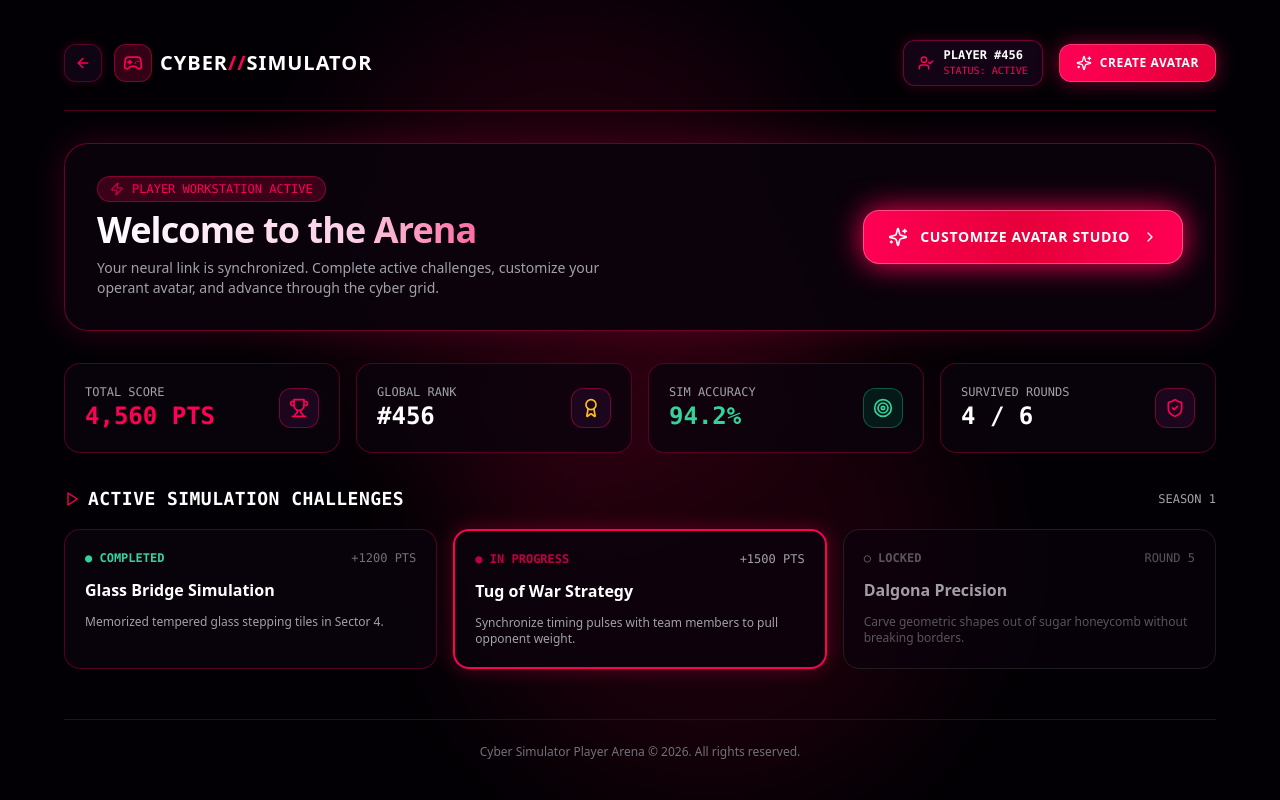
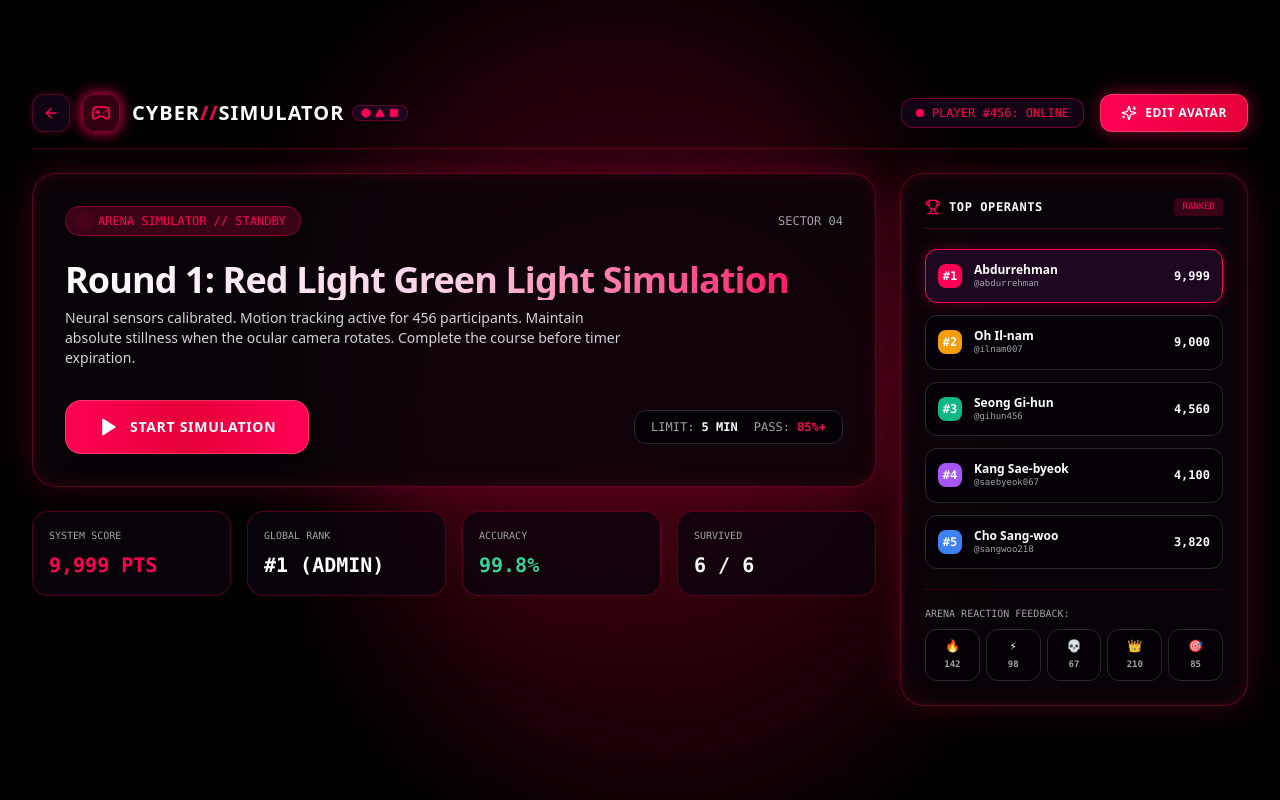
Before and after one commit to muhammadrehan589/CYBER-EMULATOR, a Next.js app: page /dashboard in a window 1280 px wide. Built offline with nearby package versions, Linux system fonts and the light colour scheme.

Commit message:
Restored high-fidelity Squid Game styling to Dashboard

```diff
--- a/src/app/dashboard/page.tsx
+++ b/src/app/dashboard/page.tsx
@@ -1,7 +1,8 @@
 'use client';
 
-import React from 'react';
+import React, { useState } from 'react';
 import Link from 'next/link';
+import { motion } from 'framer-motion';
 import {
   Gamepad2,
   ArrowLeft,
@@ -13,20 +14,60 @@ import {
   Sparkles,
   Target,
   Award,
-  ChevronRight
+  ChevronRight,
+  Circle,
+  Triangle,
+  Square,
+  Activity,
+  Flame
 } from 'lucide-react';
 
-export default function PlayerDashboard() {
+interface LeaderboardPlayer {
+  rank: number;
+  empId: string;
+  name: string;
+  username: string;
+  role: string;
+  score: number;
+  badgeColor: string;
+}
+
+const TOP_LEADERBOARD_PLAYERS: LeaderboardPlayer[] = [
+  { rank: 1, empId: 'EMP-001', name: 'Abdurrehman', username: 'abdurrehman', role: 'Admin', score: 9999, badgeColor: '#ff0055' },
+  { rank: 2, empId: 'EMP-007', name: 'Oh Il-nam', username: 'ilnam007', role: 'VIP', score: 9000, badgeColor: '#f59e0b' },
+  { rank: 3, empId: 'EMP-456', name: 'Seong Gi-hun', username: 'gihun456', role: 'Player', score: 4560, badgeColor: '#10b981' },
+  { rank: 4, empId: 'EMP-067', name: 'Kang Sae-byeok', username: 'saebyeok067', role: 'VIP', score: 4100, badgeColor: '#a855f7' },
+  { rank: 5, empId: 'EMP-218', name: 'Cho Sang-woo', username: 'sangwoo218', role: 'Player', score: 3820, badgeColor: '#3b82f6' },
+];
+
+export default function HighFidelityPlayerDashboard() {
+  // Reaction Emoji Counters State
+  const [reactions, setReactions] = useState<{ [key: string]: number }>({
+    '🔥': 142,
+    '⚡': 98,
+    '💀': 67,
+    '👑': 210,
+    '🎯': 85,
+  });
+
+  const handleEmojiClick = (emoji: string) => {
+    setReactions((prev) => ({
+      ...prev,
+      [emoji]: prev[emoji] + 1,
+    }));
+  };
+
   return (
-    <div className="min-h-screen bg-[#020005] text-white p-4 sm:p-6 lg:p-10 font-sans relative overflow-x-hidden flex flex-col justify-between">
-      {/* Background Glow Accents */}
-      <div className="absolute top-0 left-1/4 w-[500px] h-[500px] bg-[#ff0055]/10 rounded-full blur-3xl pointer-events-none z-0" />
-      <div className="absolute bottom-0 right-1/4 w-[500px] h-[500px] bg-[#e60039]/10 rounded-full blur-3xl pointer-events-none z-0" />
+    <div className="min-h-screen h-screen bg-black text-white p-4 sm:p-6 lg:p-8 font-sans relative overflow-x-hidden flex flex-col justify-between select-none">
+      {/* Background Ambient Glow Accents */}
+      <div className="absolute top-0 left-1/4 w-[600px] h-[600px] bg-[#ff0055]/15 rounded-full blur-3xl pointer-events-none z-0" />
+      <div className="absolute bottom-0 right-1/4 w-[600px] h-[600px] bg-[#e60039]/15 rounded-full blur-3xl pointer-events-none z-0" />
 
-      <div className="max-w-6xl w-full mx-auto space-y-8 relative z-10">
+      <div className="max-w-7xl w-full mx-auto space-y-6 relative z-10 my-auto">
 
-        {/* Top Header */}
-        <header className="flex flex-col sm:flex-row items-start sm:items-center justify-between gap-4 pb-6 border-b border-[#ff0055]/30">
+        {/* Navigation Bar */}
+        <header className="flex flex-col sm:flex-row items-start sm:items-center justify-between gap-4 pb-4 border-b border-[#ff0055]/30">
+          {/* Logo & Back Link */}
           <div className="flex items-center gap-3">
             <Link
               href="/"
@@ -35,157 +76,185 @@ export default function PlayerDashboard() {
             >
               <ArrowLeft className="w-4 h-4" />
             </Link>
-            <div className="flex items-center gap-2">
-              <div className="p-2 rounded-xl bg-[#ff0055]/20 border border-[#ff0055]/40 text-[#ff0055]">
+
+            <div className="flex items-center gap-3">
+              <div className="p-2 rounded-xl bg-[#ff0055]/20 border border-[#ff0055]/40 text-[#ff0055] shadow-[0_0_15px_#ff0055]">
                 <Gamepad2 className="w-5 h-5" />
               </div>
-              <span className="font-extrabold text-xl tracking-wider text-white">
-                CYBER<span className="text-[#ff0055]">//</span>SIMULATOR
-              </span>
+              <div className="flex items-center gap-2">
+                <span className="font-extrabold text-xl tracking-wider text-white">
+                  CYBER<span className="text-[#ff0055]">//</span>SIMULATOR
+                </span>
+                <div className="flex items-center gap-1 text-[#ff0055] px-2 py-0.5 rounded-full bg-[#1c061e] border border-[#ff0055]/30">
+                  <Circle className="w-2.5 h-2.5 fill-current" />
+                  <Triangle className="w-2.5 h-2.5 fill-current" />
+                  <Square className="w-2.5 h-2.5 fill-current" />
+                </div>
+              </div>
             </div>
           </div>
 
+          {/* Right Action Bar: Status & EDIT AVATAR Button */}
           <div className="flex items-center gap-4">
-            <div className="px-3.5 py-1.5 rounded-xl bg-[#120315] border border-[#ff0055]/40 flex items-center gap-2.5 shadow-[0_0_15px_rgba(255,0,85,0.2)]">
-              <UserCheck className="w-4 h-4 text-[#ff0055]" />
-              <div className="flex flex-col font-mono text-xs">
-                <span className="font-bold text-white">PLAYER #456</span>
-                <span className="text-[10px] text-[#ff0055]">STATUS: ACTIVE</span>
-              </div>
+            <div className="hidden sm:flex items-center gap-2 px-3.5 py-1.5 rounded-xl bg-[#120315] border border-[#ff0055]/40 font-mono text-xs text-[#ff0055]">
+              <span className="w-2 h-2 rounded-full bg-[#ff0055] animate-ping" />
+              <span>PLAYER #456: ONLINE</span>
             </div>
-            {/* Prominent CREATE AVATAR Button */}
+
+            {/* Glowing EDIT AVATAR Button */}
             <Link
               href="/avatar"
-              className="px-4 py-2.5 rounded-xl bg-gradient-to-r from-[#ff0055] to-[#e60039] hover:from-[#e60039] hover:to-[#ff0055] text-white text-xs font-bold uppercase tracking-wider flex items-center gap-2 shadow-[0_0_20px_rgba(255,0,85,0.5)] border border-white/20 transition-all active:scale-95"
+              className="px-5 py-2.5 rounded-xl bg-gradient-to-r from-[#ff0055] to-[#e60039] hover:from-[#e60039] hover:to-[#ff0055] text-white text-xs font-extrabold uppercase tracking-wider flex items-center gap-2 shadow-[0_0_20px_rgba(255,0,85,0.5)] border border-white/20 transition-all active:scale-95 cursor-pointer"
             >
-              <Sparkles className="w-4 h-4" />
-              Create Avatar
+              <Sparkles className="w-4 h-4 text-white" />
+              EDIT AVATAR
             </Link>
           </div>
         </header>
 
-        {/* Welcome Banner */}
-        <div className="p-6 sm:p-8 rounded-3xl bg-[#0a030d]/90 border border-[#ff0055]/40 backdrop-blur-xl shadow-[0_0_35px_rgba(255,0,85,0.2)] flex flex-col md:flex-row items-center justify-between gap-6 relative overflow-hidden">
-          <div className="space-y-2 text-center md:text-left z-10">
-            <div className="inline-flex items-center gap-2 px-3 py-1 rounded-full bg-[#ff0055]/20 border border-[#ff0055]/40 text-xs font-mono text-[#ff0055]">
-              <Zap className="w-3.5 h-3.5 animate-pulse" />
-              PLAYER WORKSTATION ACTIVE
+        {/* 70 / 30 SPLIT CONTENT LAYOUT */}
+        <div className="grid grid-cols-1 lg:grid-cols-10 gap-6 items-start">
+
+          {/* LEFT PANEL (70% WIDTH -> lg:col-span-7): Massive SYSTEM STANDBY Arena Card & Stats */}
+          <div className="lg:col-span-7 space-y-6">
+
+            {/* Massive Arena Card */}
+            <div className="squid-panel rounded-3xl p-6 sm:p-8 border border-[#ff0055]/40 backdrop-blur-xl shadow-[0_0_35px_rgba(255,0,85,0.25)] relative overflow-hidden space-y-6">
+
+              {/* Status Header Badge */}
+              <div className="flex items-center justify-between">
+                <div className="inline-flex items-center gap-2 px-3.5 py-1.5 rounded-full bg-[#ff0055]/20 border border-[#ff0055]/40 text-xs font-mono text-[#ff0055]">
+                  <span className="w-2.5 h-2.5 rounded-full bg-[#ff0055] animate-ping" />
+                  <span>ARENA SIMULATOR // STANDBY</span>
+                </div>
+                <span className="text-xs font-mono text-zinc-400">SECTOR 04</span>
+              </div>
+
+              {/* Title & Description */}
+              <div className="space-y-2">
+                <h1 className="text-3xl sm:text-4xl font-extrabold tracking-tight bg-clip-text text-transparent bg-gradient-to-r from-white via-pink-200 to-[#ff0055]">
+                  Round 1: Red Light Green Light Simulation
+                </h1>
+                <p className="text-xs sm:text-sm text-zinc-300 max-w-xl leading-relaxed">
+                  Neural sensors calibrated. Motion tracking active for 456 participants. Maintain absolute stillness when the ocular camera rotates. Complete the course before timer expiration.
+                </p>
+              </div>
+
+              {/* Action Button & Arena Info */}
+              <div className="pt-2 flex flex-col sm:flex-row items-stretch sm:items-center justify-between gap-4">
+                <button
+                  className="px-8 py-4 rounded-2xl bg-gradient-to-r from-[#ff0055] via-[#e60039] to-[#ff0055] hover:shadow-[0_0_30px_#ff0055] text-white font-extrabold text-sm uppercase tracking-wider flex items-center justify-center gap-3 shadow-lg border border-white/20 transition-all active:scale-95 cursor-pointer"
+                >
+                  <Play className="w-5 h-5 fill-current" />
+                  START SIMULATION
+                </button>
+
+                <div className="flex items-center gap-4 text-xs font-mono text-zinc-400 px-4 py-2 rounded-xl bg-[#050008] border border-zinc-800">
+                  <div>LIMIT: <span className="text-white font-bold">5 MIN</span></div>
+                  <div>PASS: <span className="text-[#ff0055] font-bold">85%+</span></div>
+                </div>
+              </div>
             </div>
-            <h1 className="text-3xl sm:text-4xl font-extrabold tracking-tight bg-clip-text text-transparent bg-gradient-to-r from-white via-pink-200 to-[#ff0055]">
-              Welcome to the Arena
-            </h1>
-            <p className="text-xs sm:text-sm text-zinc-400 max-w-lg">
-              Your neural link is synchronized. Complete active challenges, customize your operant avatar, and advance through the cyber grid.
-            </p>
-          </div>
 
-          {/* Large CTA Box */}
-          <div className="z-10 shrink-0">
-            <Link
-              href="/avatar"
-              className="px-6 py-4 rounded-2xl bg-gradient-to-r from-[#ff0055] via-[#e60039] to-[#ff0055] text-white font-bold text-sm tracking-wider uppercase flex items-center gap-3 shadow-[0_0_30px_#ff0055] hover:scale-105 transition-all border border-white/30"
-            >
-              <Sparkles className="w-5 h-5" />
-              CUSTOMIZE AVATAR STUDIO
-              <ChevronRight className="w-4 h-4" />
-            </Link>
-          </div>
-        </div>
+            {/* Quick Stats Grid (4 Cards) */}
+            <div className="grid grid-cols-2 sm:grid-cols-4 gap-4">
+              <div className="p-4 rounded-2xl bg-[#0a030d]/80 border border-[#ff0055]/30 backdrop-blur-md flex flex-col justify-between space-y-2">
+                <span className="text-[10px] font-mono text-zinc-400 uppercase">SYSTEM SCORE</span>
+                <span className="text-xl font-extrabold text-[#ff0055] font-mono">9,999 PTS</span>
+              </div>
 
-        {/* Stats Grid */}
-        <div className="grid grid-cols-1 sm:grid-cols-2 lg:grid-cols-4 gap-4">
-          <div className="p-5 rounded-2xl bg-[#0a030d]/80 border border-[#ff0055]/30 backdrop-blur-md flex items-center justify-between">
-            <div>
-              <span className="text-xs font-mono text-zinc-400 block uppercase">TOTAL SCORE</span>
-              <span className="text-2xl font-extrabold text-[#ff0055] font-mono">4,560 PTS</span>
-            </div>
-            <div className="w-10 h-10 rounded-xl bg-[#1c061e] border border-[#ff0055]/40 flex items-center justify-center text-[#ff0055]">
-              <Trophy className="w-5 h-5" />
+              <div className="p-4 rounded-2xl bg-[#0a030d]/80 border border-[#ff0055]/30 backdrop-blur-md flex flex-col justify-between space-y-2">
+                <span className="text-[10px] font-mono text-zinc-400 uppercase">GLOBAL RANK</span>
+                <span className="text-xl font-extrabold text-white font-mono">#1 (ADMIN)</span>
+              </div>
+
+              <div className="p-4 rounded-2xl bg-[#0a030d]/80 border border-[#ff0055]/30 backdrop-blur-md flex flex-col justify-between space-y-2">
+                <span className="text-[10px] font-mono text-zinc-400 uppercase">ACCURACY</span>
+                <span className="text-xl font-extrabold text-emerald-400 font-mono">99.8%</span>
+              </div>
+
+              <div className="p-4 rounded-2xl bg-[#0a030d]/80 border border-[#ff0055]/30 backdrop-blur-md flex flex-col justify-between space-y-2">
+                <span className="text-[10px] font-mono text-zinc-400 uppercase">SURVIVED</span>
+                <span className="text-xl font-extrabold text-white font-mono">6 / 6</span>
+              </div>
             </div>
           </div>
 
-          <div className="p-5 rounded-2xl bg-[#0a030d]/80 border border-[#ff0055]/30 backdrop-blur-md flex items-center justify-between">
-            <div>
-              <span className="text-xs font-mono text-zinc-400 block uppercase">GLOBAL RANK</span>
-              <span className="text-2xl font-extrabold text-white font-mono">#456</span>
-            </div>
-            <div className="w-10 h-10 rounded-xl bg-[#1c061e] border border-[#ff0055]/40 flex items-center justify-center text-amber-400">
-              <Award className="w-5 h-5" />
-            </div>
-          </div>
+          {/* RIGHT PANEL (30% WIDTH -> lg:col-span-3): Vertical Leaderboard Panel & Mock Reactions */}
+          <div className="lg:col-span-3 squid-panel rounded-3xl p-6 border border-[#ff0055]/40 backdrop-blur-xl shadow-[0_0_35px_rgba(255,0,85,0.25)] space-y-5">
 
-          <div className="p-5 rounded-2xl bg-[#0a030d]/80 border border-[#ff0055]/30 backdrop-blur-md flex items-center justify-between">
-            <div>
-              <span className="text-xs font-mono text-zinc-400 block uppercase">SIM ACCURACY</span>
-              <span className="text-2xl font-extrabold text-emerald-400 font-mono">94.2%</span>
-            </div>
-            <div className="w-10 h-10 rounded-xl bg-emerald-950/60 border border-emerald-500/40 flex items-center justify-center text-emerald-400">
-              <Target className="w-5 h-5" />
-            </div>
-          </div>
-
-          <div className="p-5 rounded-2xl bg-[#0a030d]/80 border border-[#ff0055]/30 backdrop-blur-md flex items-center justify-between">
-            <div>
-              <span className="text-xs font-mono text-zinc-400 block uppercase">SURVIVED ROUNDS</span>
-              <span className="text-2xl font-extrabold text-white font-mono">4 / 6</span>
-            </div>
-            <div className="w-10 h-10 rounded-xl bg-[#1c061e] border border-[#ff0055]/40 flex items-center justify-center text-[#ff0055]">
-              <ShieldCheck className="w-5 h-5" />
-            </div>
-          </div>
-        </div>
-
-        {/* Active Challenges */}
-        <div className="space-y-4">
-          <div className="flex items-center justify-between">
-            <h2 className="text-lg font-mono font-bold text-white tracking-wide uppercase flex items-center gap-2">
-              <Play className="w-4 h-4 text-[#ff0055]" />
-              ACTIVE SIMULATION CHALLENGES
-            </h2>
-            <span className="text-xs font-mono text-zinc-400">SEASON 1</span>
-          </div>
-
-          <div className="grid grid-cols-1 md:grid-cols-3 gap-4">
-            <div className="p-5 rounded-2xl bg-[#0a030d]/80 border border-[#ff0055]/30 space-y-3">
-              <div className="flex items-center justify-between text-xs font-mono">
-                <span className="text-emerald-400 font-bold">● COMPLETED</span>
-                <span className="text-zinc-500">+1200 PTS</span>
+            {/* Leaderboard Header */}
+            <div className="flex items-center justify-between pb-3 border-b border-[#ff0055]/30">
+              <div className="flex items-center gap-2">
+                <Trophy className="w-4 h-4 text-[#ff0055]" />
+                <h3 className="text-xs font-mono font-bold uppercase text-white tracking-wider">
+                  TOP OPERANTS
+                </h3>
               </div>
-              <h3 className="text-base font-bold text-white">Glass Bridge Simulation</h3>
-              <p className="text-xs text-zinc-400">
-                Memorized tempered glass stepping tiles in Sector 4.
-              </p>
+              <span className="text-[9px] font-mono px-2 py-0.5 rounded bg-[#ff0055]/20 text-[#ff0055]">
+                RANKED
+              </span>
             </div>
 
-            <div className="p-5 rounded-2xl bg-[#0a030d]/80 border-2 border-[#ff0055] shadow-[0_0_20px_rgba(255,0,85,0.3)] space-y-3">
-              <div className="flex items-center justify-between text-xs font-mono">
-                <span className="text-[#ff0055] font-bold animate-pulse">● IN PROGRESS</span>
-                <span className="text-zinc-400">+1500 PTS</span>
-              </div>
-              <h3 className="text-base font-bold text-white">Tug of War Strategy</h3>
-              <p className="text-xs text-zinc-400">
-                Synchronize timing pulses with team members to pull opponent weight.
-              </p>
+            {/* Top 5 Mock Players List */}
+            <div className="space-y-3">
+              {TOP_LEADERBOARD_PLAYERS.map((player) => (
+                <div
+                  key={player.empId}
+                  className={`p-3 rounded-xl border flex items-center justify-between transition-all ${
+                    player.rank === 1
+                      ? 'bg-[#1e0720] border-[#ff0055] shadow-[0_0_15px_rgba(255,0,85,0.3)]'
+                      : 'bg-[#050008] border-zinc-800 hover:border-[#ff0055]/40'
+                  }`}
+                >
+                  <div className="flex items-center gap-3">
+                    {/* Rank Badge */}
+                    <div
+                      className="w-6 h-6 rounded-lg font-mono text-xs font-bold flex items-center justify-center text-white"
+                      style={{ backgroundColor: player.badgeColor }}
+                    >
+                      #{player.rank}
+                    </div>
+
+                    <div className="flex flex-col">
+                      <span className="text-xs font-bold text-white leading-tight">
+                        {player.name}
+                      </span>
+                      <span className="text-[9px] font-mono text-zinc-400">
+                        @{player.username}
+                      </span>
+                    </div>
+                  </div>
+
+                  {/* Score */}
+                  <span className="text-xs font-mono font-bold text-white">
+                    {player.score.toLocaleString()}
+                  </span>
+                </div>
+              ))}
             </div>
 
-            <div className="p-5 rounded-2xl bg-[#0a030d]/80 border border-zinc-800 space-y-3 opacity-75">
-              <div className="flex items-center justify-between text-xs font-mono">
-                <span className="text-zinc-500 font-bold">○ LOCKED</span>
-                <span className="text-zinc-500">ROUND 5</span>
+            {/* Mock Emoji Reaction Buttons */}
+            <div className="pt-4 border-t border-[#ff0055]/20 space-y-2">
+              <span className="text-[10px] font-mono text-zinc-400 uppercase block">
+                ARENA REACTION FEEDBACK:
+              </span>
+              <div className="flex items-center justify-between gap-1.5">
+                {Object.entries(reactions).map(([emoji, count]) => (
+                  <button
+                    key={emoji}
+                    onClick={() => handleEmojiClick(emoji)}
+                    className="flex-1 py-2 rounded-xl bg-[#050008] border border-zinc-800 hover:border-[#ff0055] text-xs font-mono flex flex-col items-center justify-center gap-0.5 transition-all active:scale-90 cursor-pointer"
+                  >
+                    <span>{emoji}</span>
+                    <span className="text-[9px] text-zinc-400 font-bold">{count}</span>
+                  </button>
+                ))}
               </div>
-              <h3 className="text-base font-bold text-zinc-300">Dalgona Precision</h3>
-              <p className="text-xs text-zinc-500">
-                Carve geometric shapes out of sugar honeycomb without breaking borders.
-              </p>
             </div>
           </div>
         </div>
       </div>
-
-      {/* Footer */}
-      <footer className="max-w-6xl w-full mx-auto text-center text-xs text-zinc-500 border-t border-zinc-900 pt-6 mt-8 relative z-10">
-        Cyber Simulator Player Arena &copy; 2026. All rights reserved.
-      </footer>
     </div>
   );
 }
```
